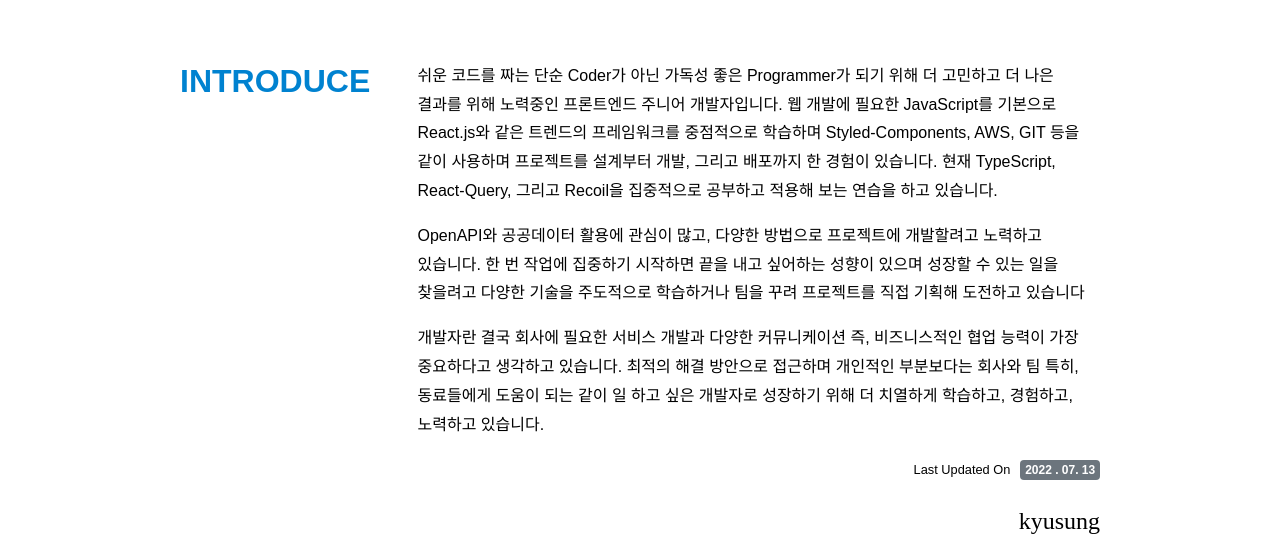
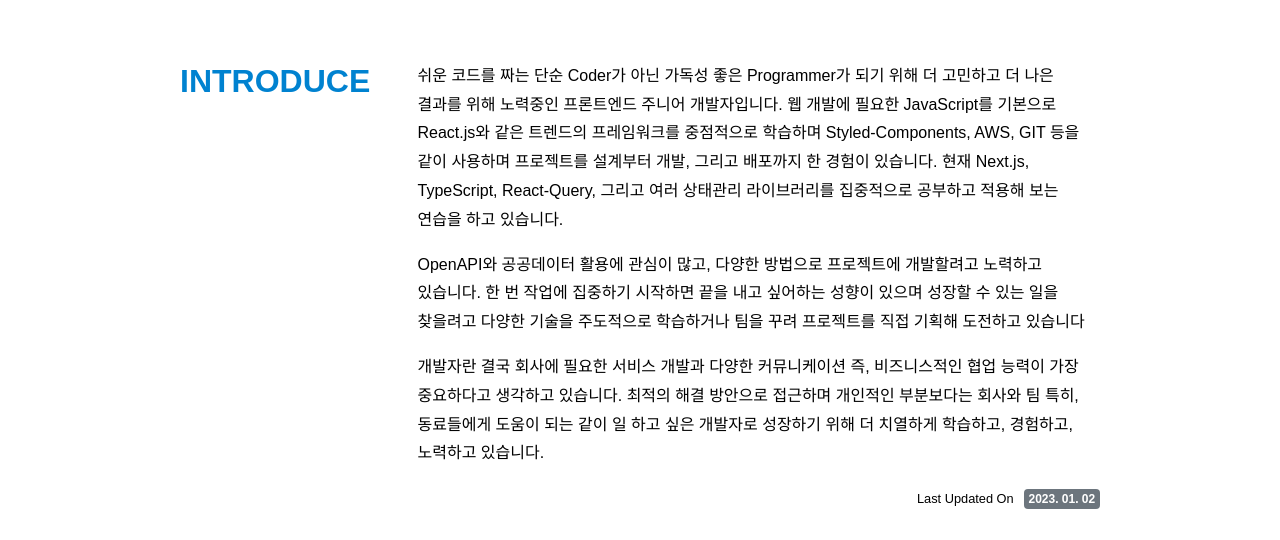
Before and after one commit to cks612/resume, a React (Create React App) app: page / in a window 1280 px wide. Shown: the part 407-947 px from the top of the page. Built offline with nearby package versions, Linux system fonts and the light colour scheme.

Commit message:
[FIX] updated my resume for 2023

```diff
--- a/src/components/Introduce/index.tsx
+++ b/src/components/Introduce/index.tsx
@@ -18,8 +18,9 @@ export const Introduce = () => {
             개발자입니다. 웹 개발에 필요한 JavaScript를 기본으로 React.js와 같은
             트렌드의 프레임워크를 중점적으로 학습하며 Styled-Components, AWS,
             GIT 등을 같이 사용하며 프로젝트를 설계부터 개발, 그리고 배포까지 한
-            경험이 있습니다. 현재 TypeScript, React-Query, 그리고 Recoil을
-            집중적으로 공부하고 적용해 보는 연습을 하고 있습니다.
+            경험이 있습니다. 현재 Next.js, TypeScript, React-Query, 그리고 여러
+            상태관리 라이브러리를 집중적으로 공부하고 적용해 보는 연습을 하고
+            있습니다.
           </p>
           <p>
             OpenAPI와 공공데이터 활용에 관심이 많고, 다양한 방법으로 프로젝트에
@@ -37,7 +38,7 @@ export const Introduce = () => {
           </p>
           <S.LatestUpdated BackColor={themeContext["grayColor"]}>
             <strong>Last Updated On</strong>
-            <span>2022 . 07. 13</span>
+            <span>2023. 01. 02</span>
           </S.LatestUpdated>
           <S.SignatureName>kyusung</S.SignatureName>
         </S.RightSideArea>
--- a/src/constants/data.ts
+++ b/src/constants/data.ts
@@ -9,6 +9,8 @@ export const FRONT_END_SKILLS: SkillsDataProps[] = [
   { id: 5, name: "React.js", rating: 3 },
   { id: 6, name: "SASS", rating: 3 },
   { id: 7, name: "TypeScript", rating: 2 },
+  { id: 8, name: "Zustand", rating: 2 },
+  { id: 9, name: "Next.js", rating: 3 },
 ];
 
 export const BACK_END_SKILLS: SkillsDataProps[] = [
```
